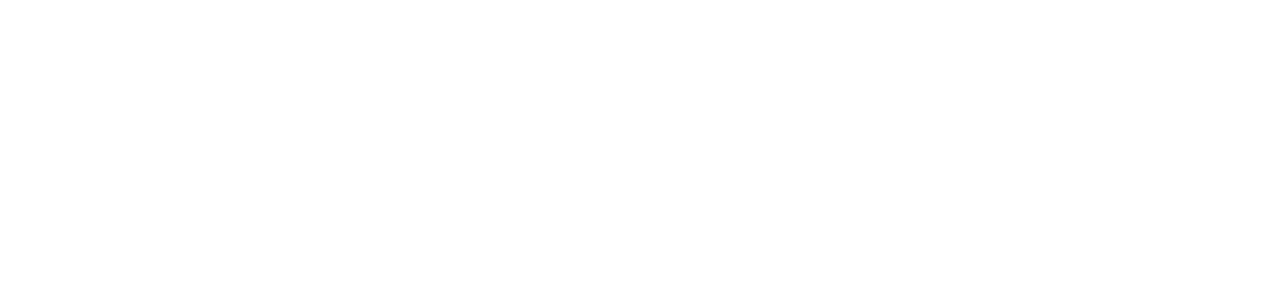
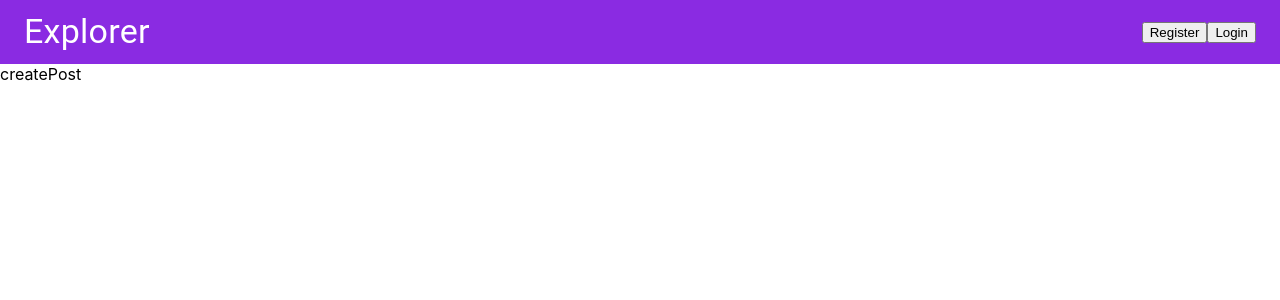
Before and after one commit to joyphillip/Explorer-frontend, a React (Create React App) app: page /posts/create in a window 1280 px wide. Shown: the top 300 px of the page. Built offline with nearby package versions, Linux system fonts and the light colour scheme.

Commit message:
added new components and added paths to app.js

```diff
--- a/src/App.js
+++ b/src/App.js
@@ -1,23 +1,31 @@
 import React from 'react';
 import { Route, Routes } from 'react-router-dom';
 import './App.css';
+import { Auth } from './components/Auth';
 import Nav from './components/Nav';
+import CreatePost from './components/CreatePost';
+import PostDetails from './components/PostDetails';
+import Posts from './components/Posts';
+import UserPosts from './components/UserPosts';
+
 
 
 
 function App() {
-  return
-    <>
-  {/* // <React.Fragment> */}
+  return <React.Fragment>
+  <header>
     <Nav/>
+  </header>
+  <main>
     <Routes>
       <Route path='/auth' element={<Auth/>}></Route>
       <Route path='/posts' element={<Posts/>}></Route>
       <Route path='/myPosts' element={<UserPosts/>}></Route>
       <Route path='/myPosts/:id' element={<PostDetails/>}></Route>
-      <Route path='/posts/create' element={<createPost/>}></Route>
+      <Route path='/posts/create' element={<CreatePost/>}></Route>
     </Routes>
-  </>
+  </main>
+    </React.Fragment>
 }
 
 export default App;
--- /dev/null
+++ b/src/components/Auth.js
@@ -0,0 +1,7 @@
+import React from 'react'
+
+export const Auth = () => {
+  return (
+    <div>Auth</div>
+  )
+}
--- /dev/null
+++ b/src/components/CreatePost.js
@@ -0,0 +1,9 @@
+import React from 'react'
+
+const createPost = () => {
+  return (
+    <div>createPost</div>
+  )
+}
+
+export default createPost
--- /dev/null
+++ b/src/components/Posts.js
@@ -0,0 +1,9 @@
+import React from 'react'
+
+const Posts = () => {
+  return (
+    <div>Posts</div>
+  )
+}
+
+export default Posts
--- /dev/null
+++ b/src/components/UserPosts.js
@@ -0,0 +1,9 @@
+import React from 'react'
+
+const userPosts = () => {
+  return (
+    <div>userPosts</div>
+  )
+}
+
+export default userPosts
```
Also changed, not shown: src/components/Login.js (deleted), src/components/PostDetails.js (added).
